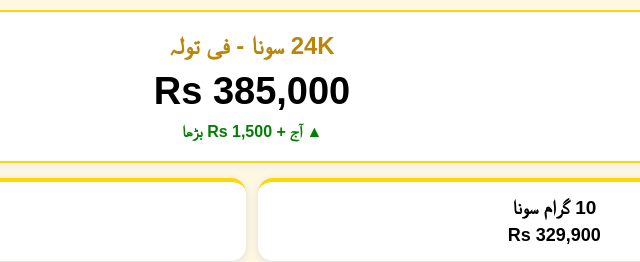
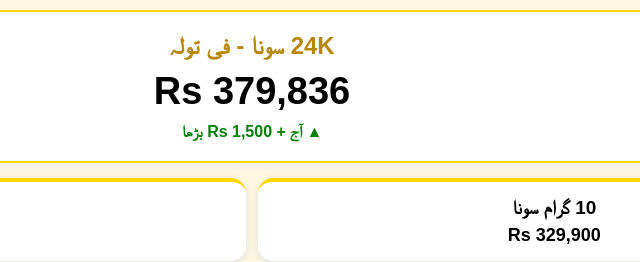
Before and after one commit to Emirhanbey505/Sona-rate-pakistan, a plain HTML site: page index.html in a window 1280 px wide. Shown: the part 178-440 px from the top of the page, 388-1028 px from the left. Drawn offline with Linux system fonts and the light colour scheme.

Commit message:
Update index.html

```diff
--- a/index.html
+++ b/index.html
@@ -39,7 +39,7 @@ td:last-child{font-weight:bold;direction:ltr}
 
 <div class="main-box">
 <h2>24K سونا - فی تولہ</h2>
-<div class="price">Rs 385,000</div>
+<div class="price">Rs 379,836</div>
 <div class="sub">▲ آج + Rs 1,500 بڑھا</div>
 </div>
 
```
